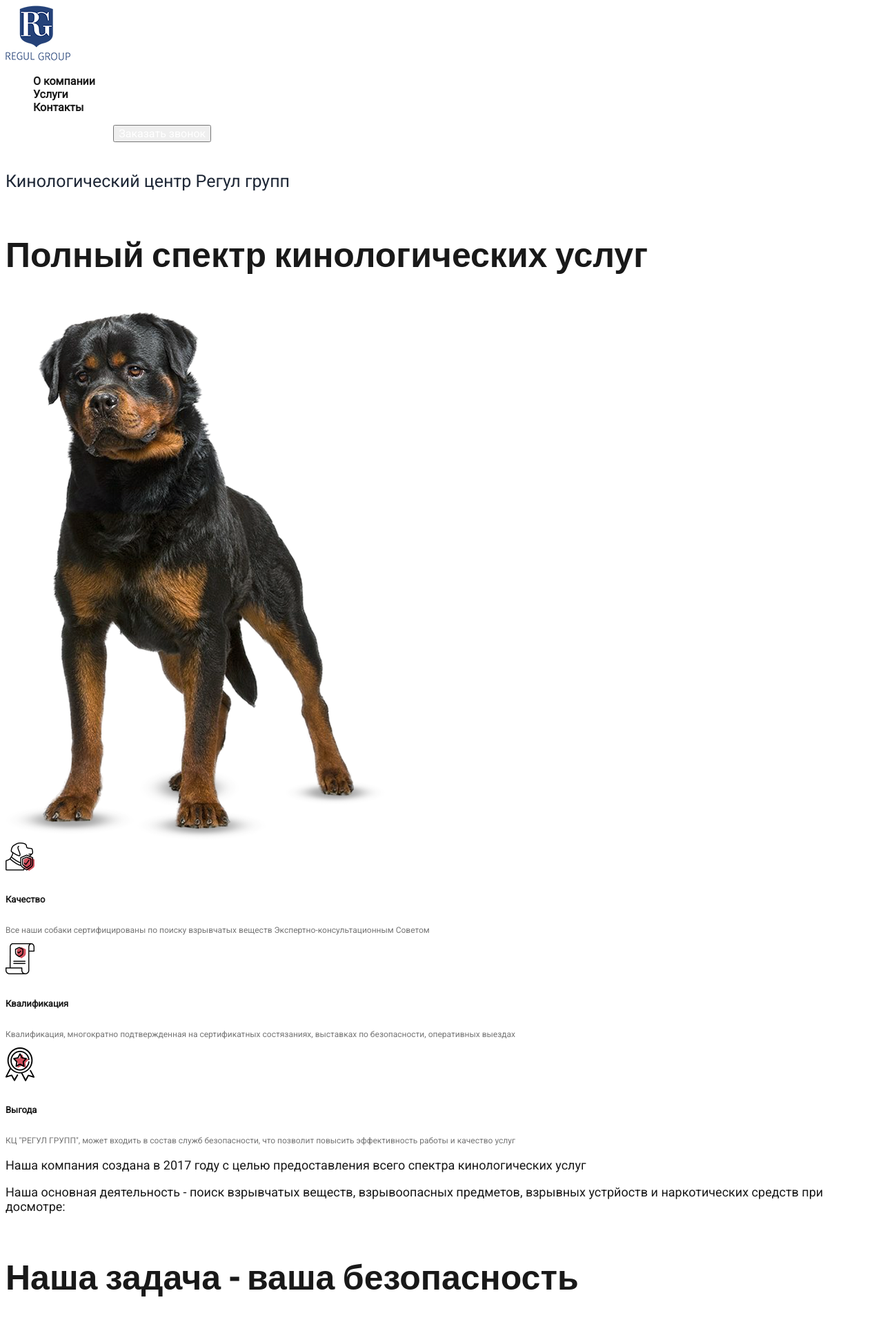
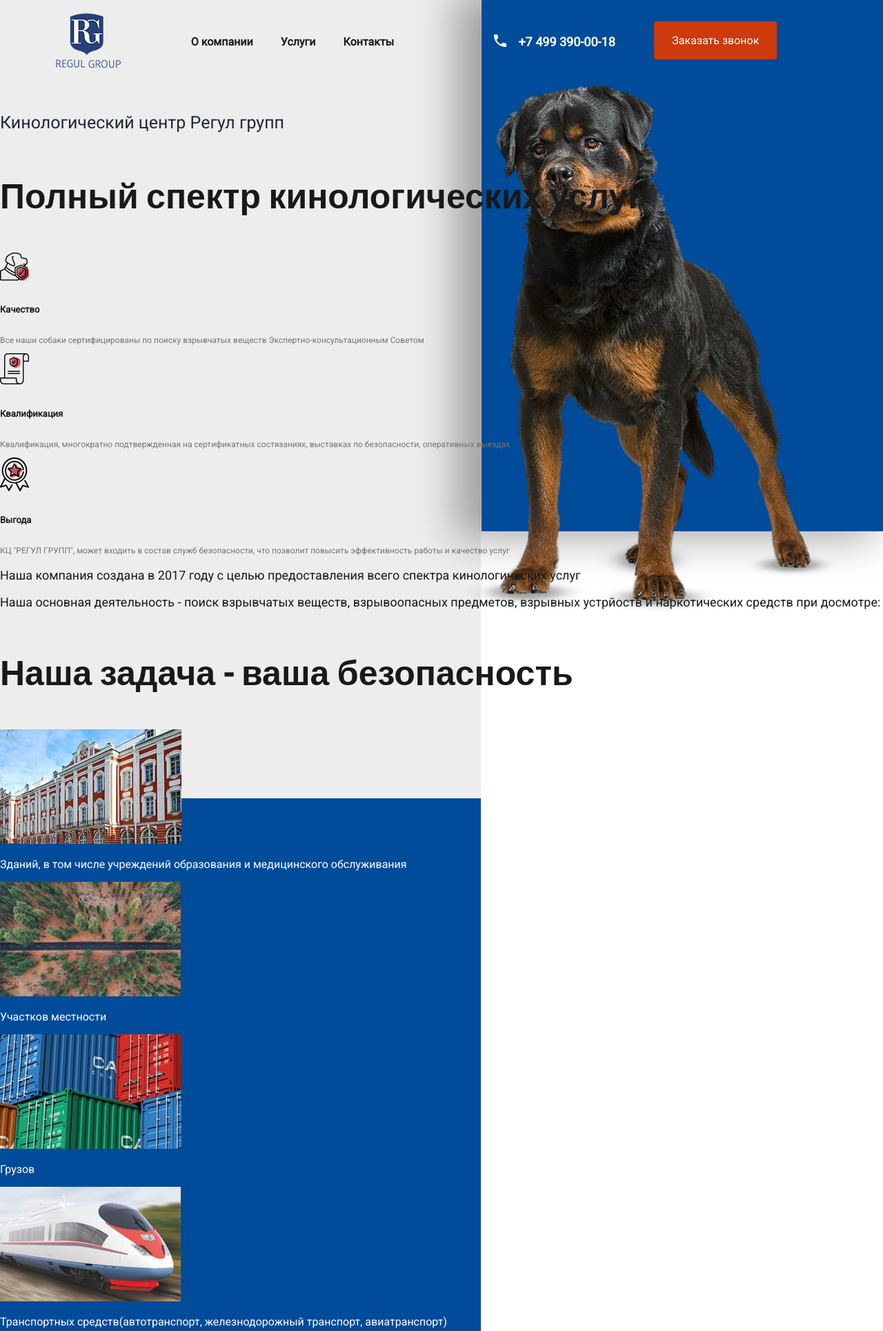
Before and after one commit to pilotvitalik/regul_group, a PHP site: page / in a window 1280 px wide. Shown: the top 1929 px of the page at 69% size. Run offline with PHP 8.4, Linux system fonts and the light colour scheme.

Commit message:
Добавлен задний фон, зафиксирован пёс, стилизован header

```diff
--- a/css/main.css
+++ b/css/main.css
@@ -1,4 +1,9 @@
 @import url('https://fonts.googleapis.com/css?family=Oswald|Roboto&display=swap');
+body,
+.wrapper {
+  padding: 0;
+  margin: 0;
+}
 .navmenu li {
   list-style-type: none;
 }
@@ -63,3 +68,119 @@
   font-weight: 500;
   line-height: 24px;
 }
+.wrapper:before {
+  content: '';
+  display: block;
+  position: absolute;
+  right: 0;
+  width: 45.50898204%;
+  height: 770px;
+  background: #004b9a;
+  -webkit-box-shadow: -25px 0 56px 12px rgba(0, 0, 0, 0.33);
+          box-shadow: -25px 0 56px 12px rgba(0, 0, 0, 0.33);
+  z-index: -1000;
+}
+.wrapper:after {
+  content: '';
+  display: block;
+  position: absolute;
+  width: 54.49101796%;
+  height: 1157px;
+  background: #ededed;
+  z-index: -1111;
+  top: 0;
+}
+.common:before {
+  content: '';
+  display: block;
+  position: absolute;
+  width: 54.49101796%;
+  height: 1157px;
+  background: #004b9a;
+  z-index: -111;
+  top: 1157px;
+}
+.mainDog {
+  display: block;
+  position: absolute;
+  z-index: -50;
+  top: 121px;
+  right: 4.7%;
+}
+.header {
+  display: -webkit-box;
+  display: -ms-flexbox;
+  display: flex;
+  -webkit-box-orient: horizontal;
+  -webkit-box-direction: normal;
+      -ms-flex-direction: row;
+          flex-direction: row;
+  position: relative;
+  -ms-flex-pack: distribute;
+      justify-content: space-around;
+  width: 100%;
+  height: 121px;
+}
+.header div:first-child {
+  display: block;
+  position: relative;
+  width: 94px;
+  height: 80px;
+  margin: 19px auto auto 6.3%;
+}
+.header .navmenu {
+  display: -webkit-box;
+  display: -ms-flexbox;
+  display: flex;
+  -webkit-box-orient: horizontal;
+  -webkit-box-direction: normal;
+      -ms-flex-direction: row;
+          flex-direction: row;
+  -webkit-box-pack: justify;
+      -ms-flex-pack: justify;
+          justify-content: space-between;
+  position: relative;
+  width: 23%;
+  height: 18px;
+  padding: 0;
+  margin: 51px auto auto 2.3%;
+}
+.header .phone {
+  display: -webkit-box;
+  display: -ms-flexbox;
+  display: flex;
+  -webkit-box-orient: horizontal;
+  -webkit-box-direction: normal;
+      -ms-flex-direction: row;
+          flex-direction: row;
+  -webkit-box-pack: justify;
+      -ms-flex-pack: justify;
+          justify-content: space-between;
+  position: relative;
+  width: auto;
+  height: auto;
+  padding: 0;
+  margin: 31px 12% auto auto;
+}
+.header .phone img {
+  display: block;
+  width: 18px;
+  height: 18px;
+  padding: 0;
+  margin: auto 0;
+}
+.header .phone span {
+  display: inline-block;
+  width: 142px;
+  height: 18px;
+  padding: 0;
+  margin: auto 55px auto 17px;
+}
+.header .phone button {
+  display: block;
+  width: 178px;
+  height: 55px;
+  background: #cd3a0d;
+  border-radius: 3px;
+  border: none;
+}
--- a/index.html
+++ b/index.html
@@ -30,7 +30,7 @@
 			</ul>
 			<div class='phone'>
 				<img src='img/phone.png' alt='phone'>
-				<span class='mainText mainText18'>8 499 390-00-18</span>
+				<span class='mainText mainText18'>+7 499 390-00-18</span>
 				<button type='button' class='mainText mainText--white'>Заказать звонок</button>
 			</div>
 		</div>
@@ -39,7 +39,7 @@
 				<h5 class='mainText --h5'>Кинологический центр Регул групп</h5>
 				<h3 class='mainText --h3'>Полный спектр кинологических услуг</h3>
 			</div>
-			<img src='img/dog.png' alt='пёс'>
+			<img class='mainDog' src='img/dog.png' alt='пёс'>
 			<div class='advantage'>
 				<div>
 					<img src='img/qualiti.png' alt='dog'>
--- a/less/main.less
+++ b/less/main.less
@@ -1,8 +1,19 @@
 @mFont: 'Roboto', sans-serif;
 @adFont: 'Oswald', sans-serif;
+@bdef: solid 1px red;
 
 @import url('https://fonts.googleapis.com/css?family=Oswald|Roboto&display=swap');
 
+
+body,
+.wrapper{
+	padding: 0;
+	margin: 0;
+}
+
+//======================================
+//				Display: none;
+//======================================
 .navmenu {
 	li{
 		list-style-type: none;
@@ -74,3 +85,107 @@
 	font-weight: 500;
 	line-height: 24px;
 }
+//======================================
+//				Background
+//======================================
+.wrapper:before{
+	content: '';
+	display: block;
+	position: absolute;
+	right: 0;
+	width: 15.2*100/33.4%;
+	height: 770px;
+	background: #004b9a;
+	box-shadow: -25px 0 56px 12px rgba(0,0,0,0.33);
+	z-index: -1000;
+}
+.wrapper:after{
+	content: '';
+	display: block;
+	position: absolute;
+	width: 18.2*100/33.4%;
+	height: 1157px;
+	background: #ededed;
+	z-index: -1111;
+	top: 0;
+}
+.common:before{
+	content: '';
+	display: block;
+	position: absolute;
+	width: 18.2*100/33.4%;
+	height: 1157px;
+	background: #004b9a;
+	z-index: -111;
+	top: 1157px;
+}
+//======================================
+//				Image
+//======================================
+.mainDog{
+	display: block;
+	position: absolute;
+	z-index: -50;
+	top: 121px;
+	right: 4.7%;
+}
+//======================================
+//				Header
+//======================================
+.header{
+	display: flex;
+	flex-direction: row;
+	position: relative;
+	justify-content: space-around;
+	width: 100%;
+	height: 121px;
+	div:first-child{
+		display: block;
+		position: relative;
+		width: 94px;
+		height: 80px;
+		margin: 19px auto auto 6.3%;
+	}
+	.navmenu{
+		display: flex;
+		flex-direction: row;
+		justify-content: space-between;
+		position: relative;
+		width: 23%;
+		height: 18px;
+		padding: 0;
+		margin: 51px auto auto 2.3%;
+	}
+	.phone{
+		display: flex;
+		flex-direction: row;
+		justify-content: space-between;
+		position: relative;
+		width: auto;
+		height: auto;
+		padding: 0;
+		margin: 31px 12% auto auto;
+		img{
+			display: block;
+			width: 18px;
+			height: 18px;
+			padding: 0;
+			margin: auto 0;
+		}
+		span{
+			display: inline-block;
+			width: 142px;
+			height: 18px;
+			padding: 0;
+			margin: auto 55px auto 17px;
+		}
+		button{
+			display: block;
+			width: 178px;
+			height: 55px;
+			background: #cd3a0d;
+			border-radius: 3px;
+			border: none;
+		}
+	}
+}
```
